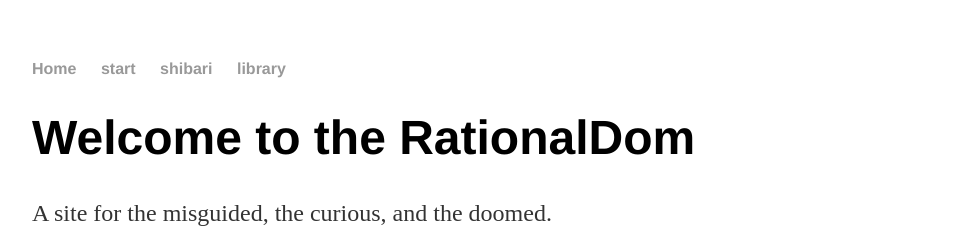
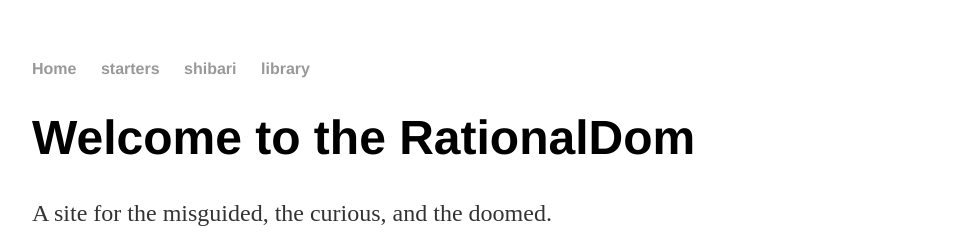
Before and after one commit to rationaldom/rationaldom.github.io, a Jekyll site: the page built from index.md, in a window 1280 px wide. Shown: the top 252 px of the page, without its empty margins (160-1119 px from the left). Built offline with Jekyll 4.4.1, drawn with Linux system fonts in a browser that asks for light colours; our own code applies the rules of GitHub Pages for plain Markdown files.

Commit message:
starters link was broken because my fix was dyslexic. Now should work

```diff
--- a/_layouts/default.html
+++ b/_layouts/default.html
@@ -11,7 +11,7 @@
     		<nav>
 				<ul>
         			<li><a href="/">Home</a></li>
-					<li><a href="/starters">start</a></li>
+					<li><a href="/start">starters</a></li>
 					<li><a href="/shibari/shibari.html">shibari</a></li>
 					<li><a href="/library">library</a></li>
         		</ul>
```
